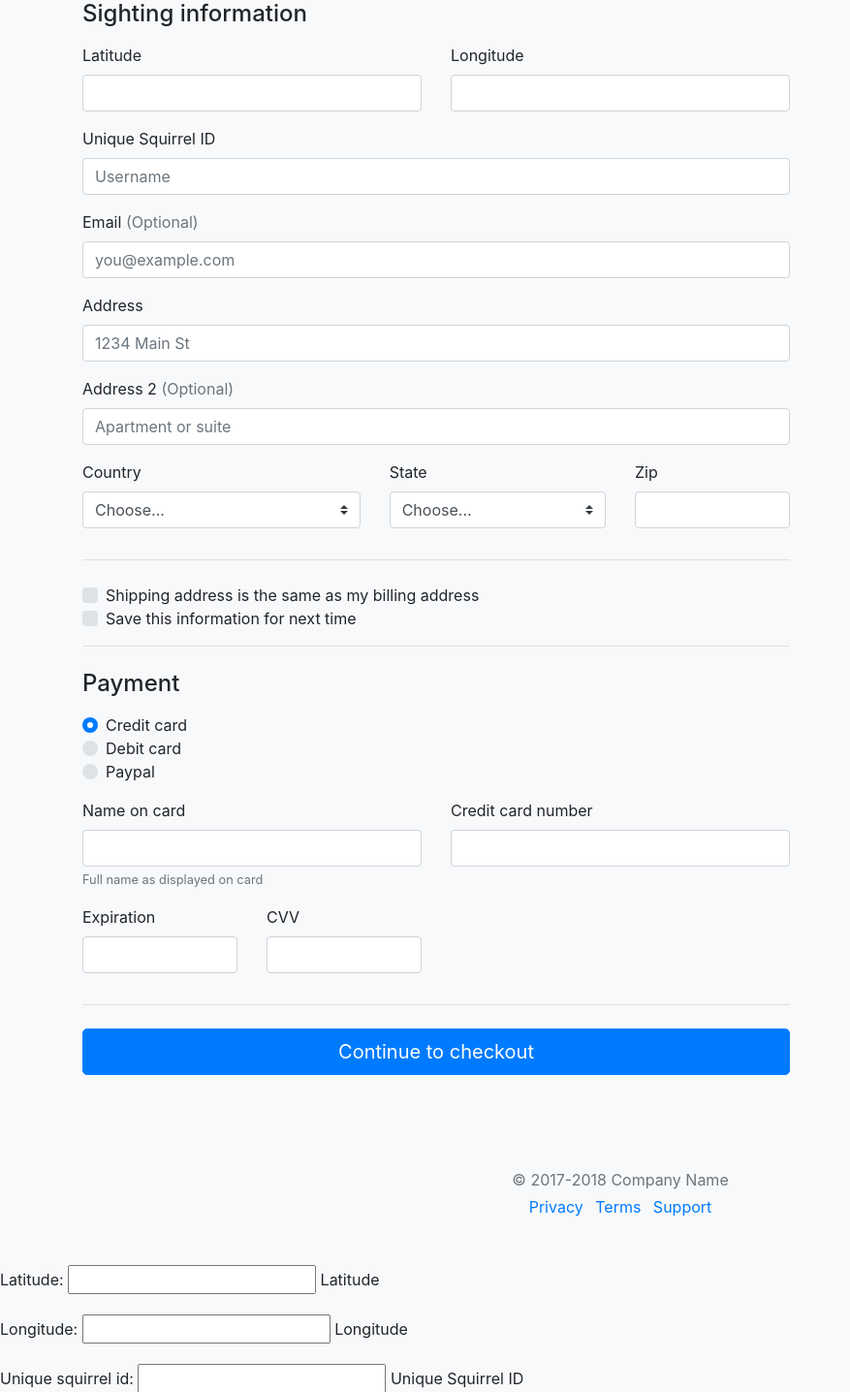
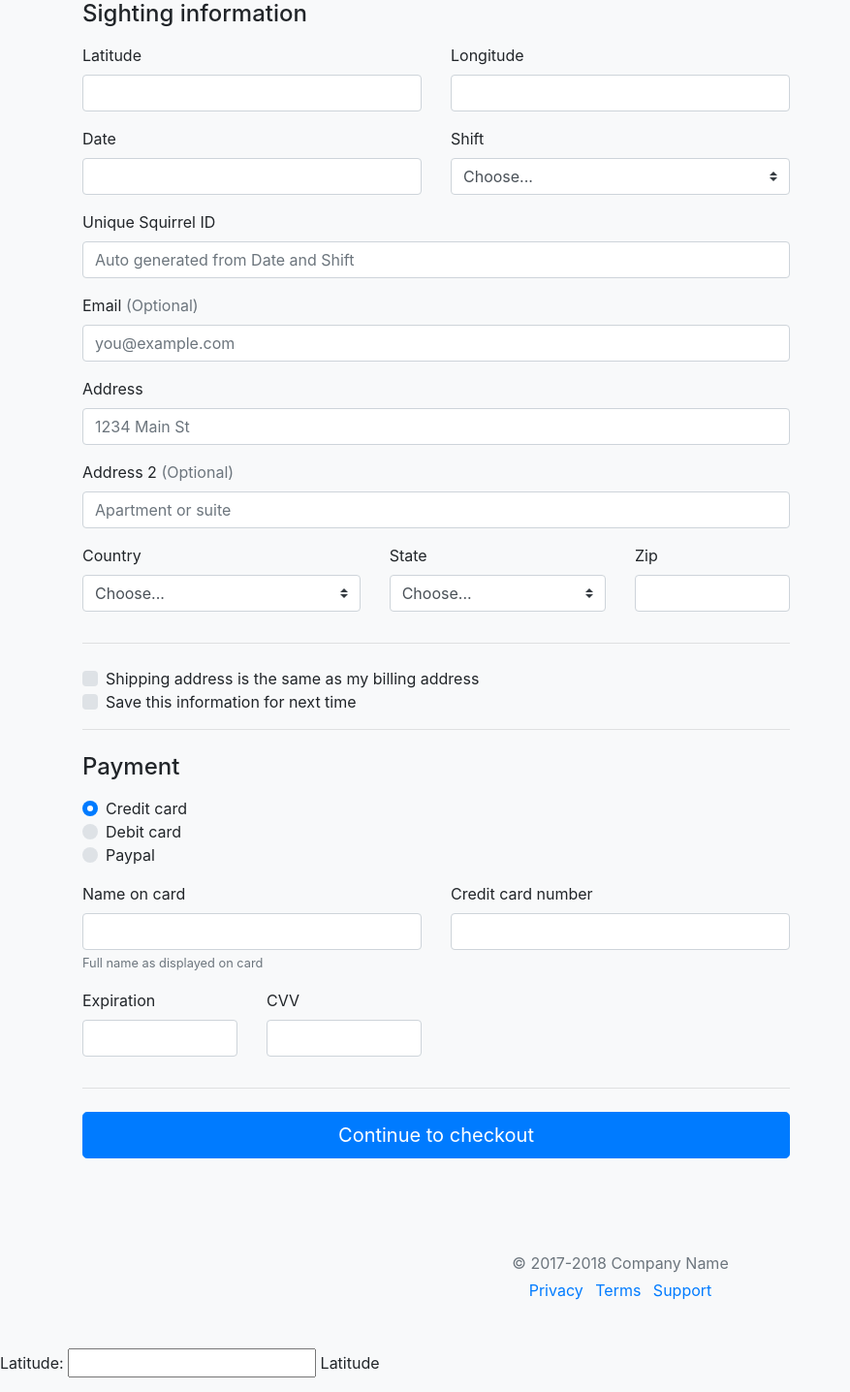
Before and after one commit to eg3048/Squirrel-Tracker, a Django app: page /map/sightings/add/ in a window 1280 px wide. Shown: the top 1436 px of the page at 97% size, without its empty margins (0-877 px from the left). Run offline with Django 3.2, Linux system fonts and the light colour scheme; some libraries are stand-ins or nearby versions.

Commit message:
Elaborate template

```diff
--- a/website/map/templates/map/add_squirrel.html
+++ b/website/map/templates/map/add_squirrel.html
@@ -37,12 +37,33 @@
                 </div>
               </div>
             </div>
+	    <div class="row">
+              <div class="col-md-6 mb-3">
+		<label for="date">Date</label>
+                <input type="text" class="form-control" id="date" placeholder="" value="" required>
+                <div class="invalid-feedback">
+                  Valid Date is required.
+                </div>
+              </div>
+              <div class="col-md-6 mb-3">
+	        <label for="shift">Shift</label>
+                <select class="custom-select d-block w-100" id="shift" required>
+                  <option>Choose...</option>
+                  <option value="1">AM</option>
+		  <option value="2">PM</option>
+                </select>
+                <div class="invalid-feedback">
+                  Please select a valid shift.
+                </div>
+              </div>
+            </div>
+
 
             <div class="mb-3">
               <label for="squirrel-id">Unique Squirrel ID</label>
-              <input type="text" class="form-control" id="squirrel-id" placeholder="Username" required>
+              <input type="text" class="form-control" id="squirrel-id" placeholder="Auto generated from Date and Shift" required>
               <div class="invalid-feedback" style="width: 100%;">
-               Your username is required.
+               Valid ID is required.
               </div>
             </div>
 
```
